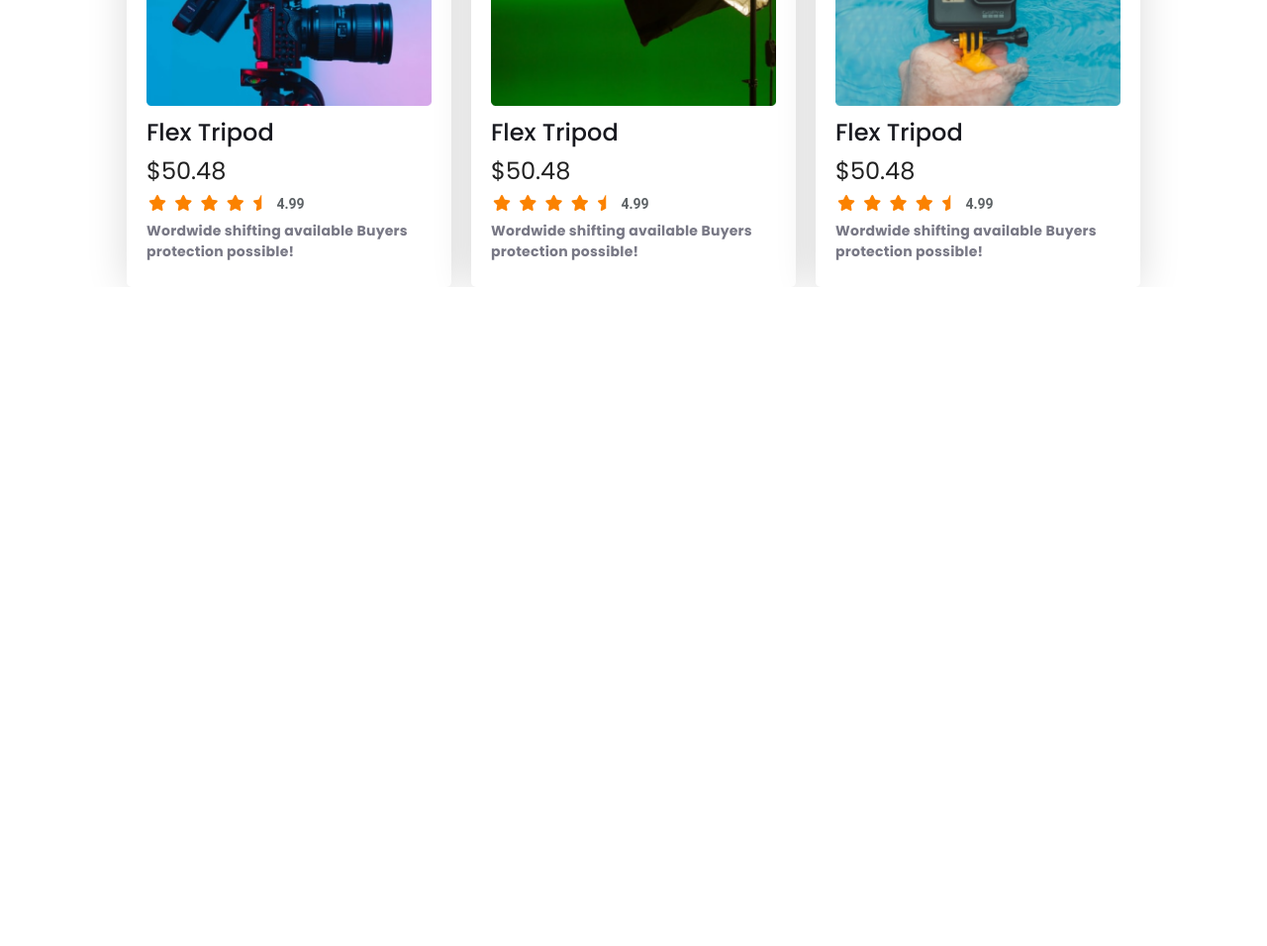
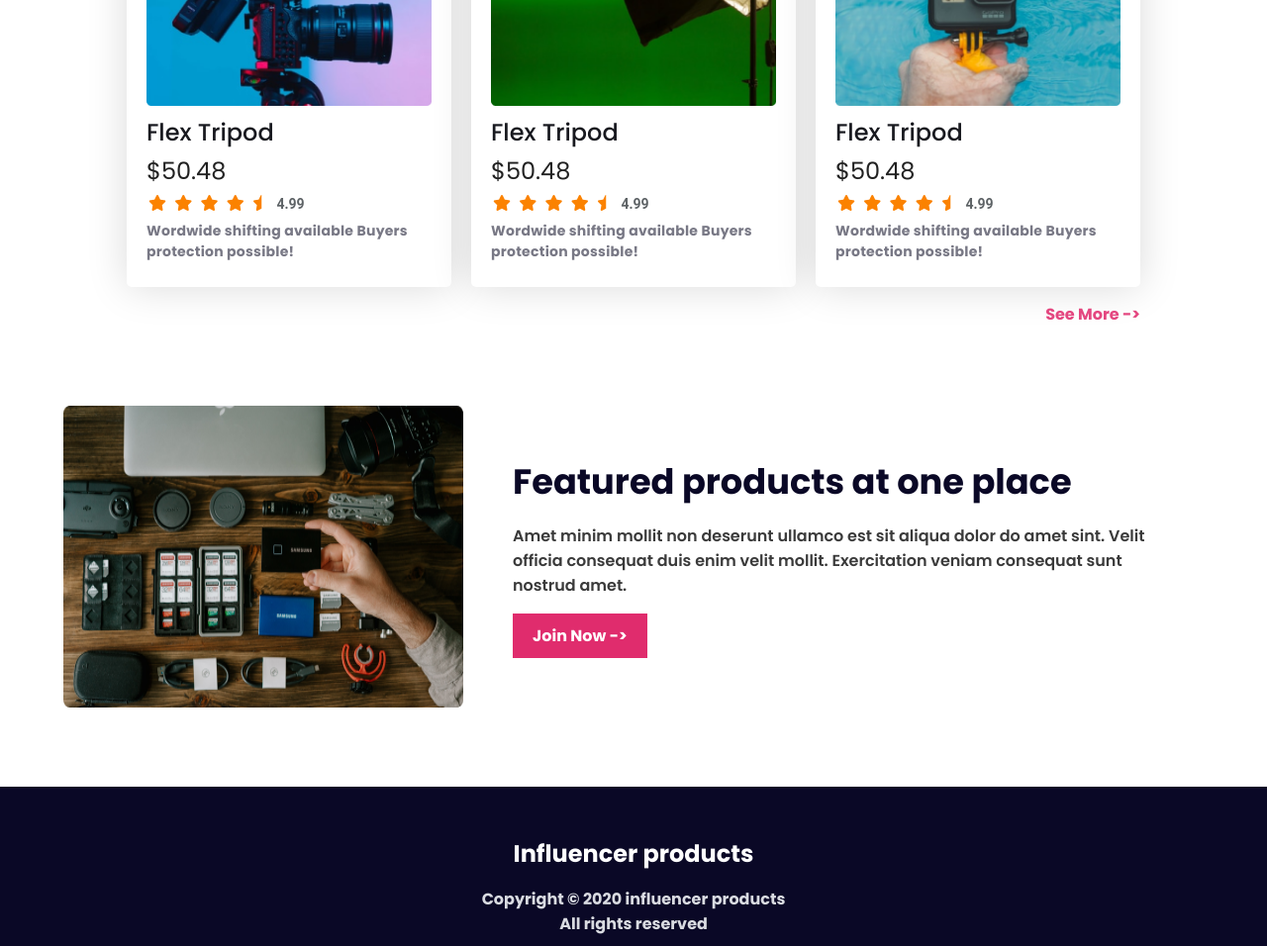
Before and after one commit to 7saffix/influencerGear, a plain HTML site: page index.html in a window 1280 px wide. Shown: the part 1871-2827 px from the top of the page at 99% size. Before the commit the page ends 2161 px from the top, so only its background shows below. Drawn offline with Linux system fonts and the light colour scheme.

Commit message:
end with footer

```diff
--- a/index.html
+++ b/index.html
@@ -186,8 +186,30 @@
                     <p class="card-details">Wordwide shifting available Buyers protection possible!</p>
                 </div>
             </div>
+            <h3 class="see-more">See More -> </h3>
         </section>
 
+        <!-- feature section  -->
+        <section class="feature-product">
+            <img src="images/gear.png" alt="">
+            <div class="feature-info">
+                <h3 class="section-title">Featured products at one place</h3>
+                <p class="section-details">Amet minim mollit non deserunt ullamco est sit aliqua dolor do amet sint. Velit officia consequat duis enim velit mollit. Exercitation veniam consequat sunt nostrud amet.</p>
+                <button class="join-now-btn">Join Now -> </button>
+            </div>
+        </section>
     </main>
+
+    <!-- footer section  -->
+    <footer>
+        <h3 class="section-title">Influencer products</h3>
+        <p class="section-details">Copyright © 2020  influencer products <br> All rights reserved</p>
+        <span class="social-icon">
+            <i class="fa-brands fa-instagram"></i>
+            <i class="fa fa-basketball"></i>
+            <i class="fa-brands fa-twitter"></i>
+            <i class="fa-brands fa-youtube"></i>
+        </span>
+    </footer>
 </body>
 </html>
--- a/style.css
+++ b/style.css
@@ -149,6 +149,54 @@ nav li{
     letter-spacing: 0.252px;
     padding: 5px 0;
 }
+.see-more{
+    color: rgba(224, 44, 109, 0.87);
+    font-size: 16px;
+    font-weight: 700;
+    text-align: end;
+    margin: 15px 0;
+}
+/* feature section  */
+.feature-product{
+    width: 90%;
+    margin: 80px auto;
+    display: flex;
+}
+.feature-info{
+    margin:50px;
+}
+.feature-info .section-title{
+    color: #0A0826;
+    font-size: 2.2rem;
+    font-weight: 700;
+}
+.join-now-btn{
+    background: var(--secondary-color);
+    color: #FFF;
+    font-size: 1rem;
+    font-weight: 700;
+    border: 0;
+    padding: 10px 20px;
+}
+
+/* footer style  */
+footer{
+    text-align: center;
+    background-color: #0A0826;
+    color: #FFF;
+    padding: 50px;
+}
+footer .section-title{
+    color: #FFF;
+    font-size: 24px;
+    font-weight: 700;
+}
+footer .section-details{
+    color:  #D9DBE1;
+    font-size: 1rem;
+    font-weight: 700;
+
+}
 /* Responsive style  */
 @media screen and (max-width: 576px) {
     .logo{
@@ -193,5 +241,12 @@ nav li{
     .popular-collection-cards{
         grid-template-columns: repeat(1,1fr);
     }
-
+    .feature-product{
+        flex-direction: column-reverse;
+        margin: 15px auto;
+    }
+    .feature-info{
+        text-align: start;
+        margin:15px 0;
+    }
 }
```
